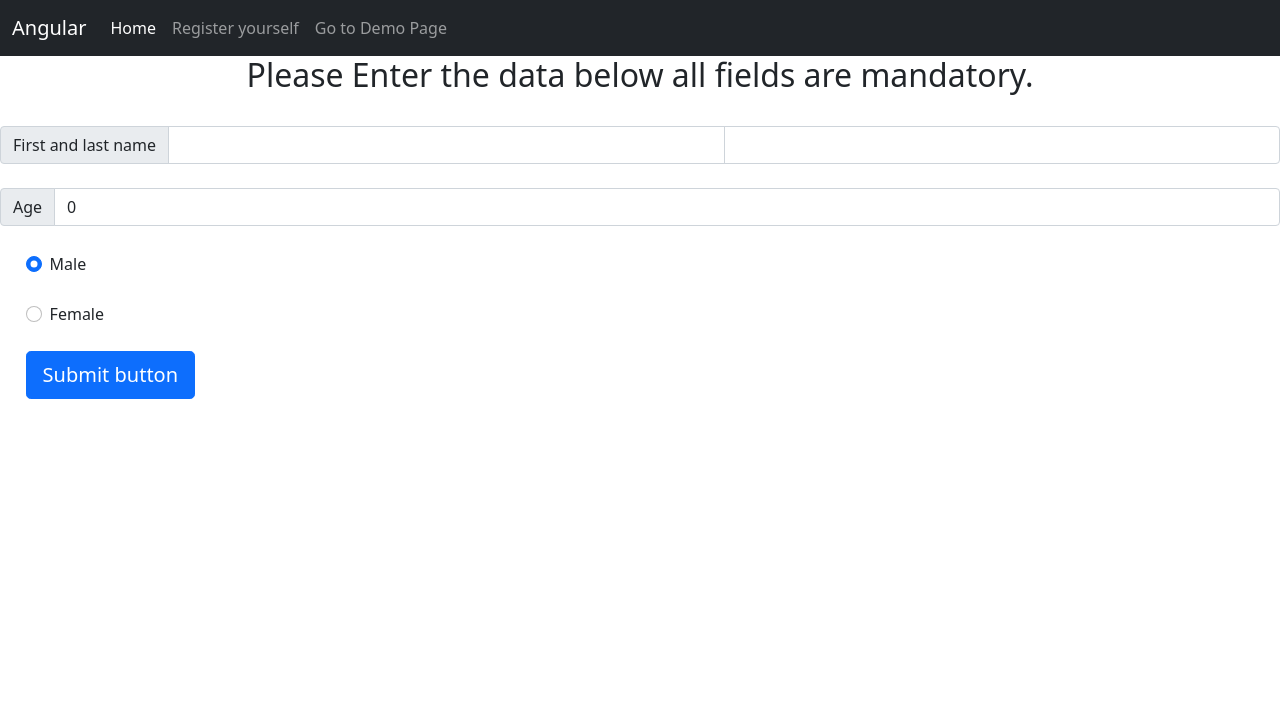
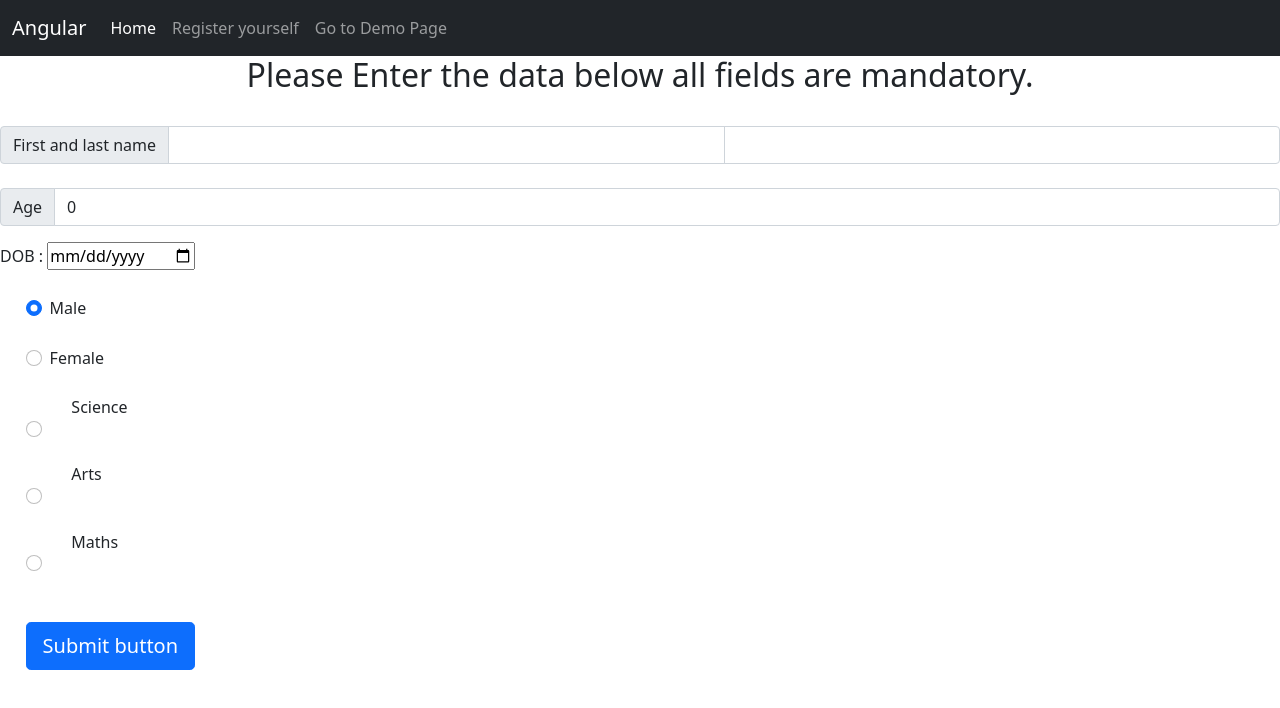
Before and after one commit to IIHT-Spring/Angular_ctc, an Angular app: page /form in a window 1280 px wide. Shown: the top 708 px of the page. Built offline with nearby package versions, Linux system fonts and the light colour scheme; data requests are answered from the project's data file.

Commit message:
displaying dynamic data (get method)

```diff
--- a/db.json
+++ b/db.json
@@ -109,6 +109,15 @@
       "age": 0,
       "gender": "Male",
       "id": 15
+    },
+    {
+      "firstname": "Nishant",
+      "lastname": "Gupta",
+      "age": 32,
+      "gender": "Female",
+      "dob": "2022-04-11",
+      "subject": "Science",
+      "id": 16
     }
   ]
 }
--- a/src/app/user.service.ts
+++ b/src/app/user.service.ts
@@ -6,6 +6,9 @@ import {HttpClient,HttpClientModule} from '@angular/common/http'
 })
 export class UserService {
   BASE_URL = "http://localhost:3000/users"
+  getSubjects() {
+    return this.http.get("http://localhost:3000/subjects");
+  }
   deleteUser(user: any) {
     return this.http.delete(this.BASE_URL + user.id)
   }
--- a/src/app/userform/userform.component.html
+++ b/src/app/userform/userform.component.html
@@ -27,6 +27,7 @@
     aria-describedby="inputGroup-sizing-default"
   />
 </div>
+DOB : <input type="date" [(ngModel)]="user.dob" />
 
 <div style="margin: 2%" class="form-check">
   <input
@@ -50,14 +51,32 @@
   />
   <label class="form-check-label" for="flexRadioDefault1"> Female </label>
 </div>
+<div *ngFor="let subject of subjects">
+  <input
+    style="margin: 2%"
+    [(ngModel)]="user.subject"
+    value="{{ subject }}"
+    class="form-check-input"
+    type="radio"
+  />
+  {{ subject }}
+</div>
 
 <div style="margin: 2%">
-  <button (click)="save()" type="button" class="btn btn-primary btn-lg">Submit button</button>
+  <button (click)="save()" type="button" class="btn btn-primary btn-lg">
+    Submit button
+  </button>
 </div>
 
 <ul class="list-group">
   <li *ngFor="let user of users; index as i" class="list-group-item">
-    {{user.firstname}} , {{user.age}}<button class="btn btn-danger" style="margin: 1%;" (click)="deleteRow(user, i)">delete</button>
+    {{ user.firstname }} , {{ user.age
+    }}<button
+      class="btn btn-danger"
+      style="margin: 1%"
+      (click)="deleteRow(user, i)"
+    >
+      delete
+    </button>
   </li>
-
 </ul>
--- a/src/app/userform/userform.component.ts
+++ b/src/app/userform/userform.component.ts
@@ -9,6 +9,8 @@ import { HttpResponse } from '@angular/common/http';
 export class UserformComponent implements OnInit {
   heading = 'Please Enter the data below all fields are mandatory.';
   users=[];
+  isOpen = false;
+  subjects : any[] = [];
   deleteRow(user, index) {
     const observable = this.userService.deleteUser(user);
     observable.subscribe((response: any) => {
@@ -22,6 +24,8 @@ export class UserformComponent implements OnInit {
     lastname: '',
     age: 0,
     gender: 'Male',
+    dob:'',
+    subject: ""
   };
   save() {
     // console.log(this.user.firstname);
@@ -38,5 +42,14 @@ export class UserformComponent implements OnInit {
 
   constructor(public userService: UserService) {}
 
-  ngOnInit(): void {}
+  ngOnInit(): void {
+    console.log('init');
+    const observable = this.userService.getSubjects();
+    observable.subscribe((response: any) => {
+      console.log(response);
+      this.subjects = response
+
+    })
+
+  }
 }
```
